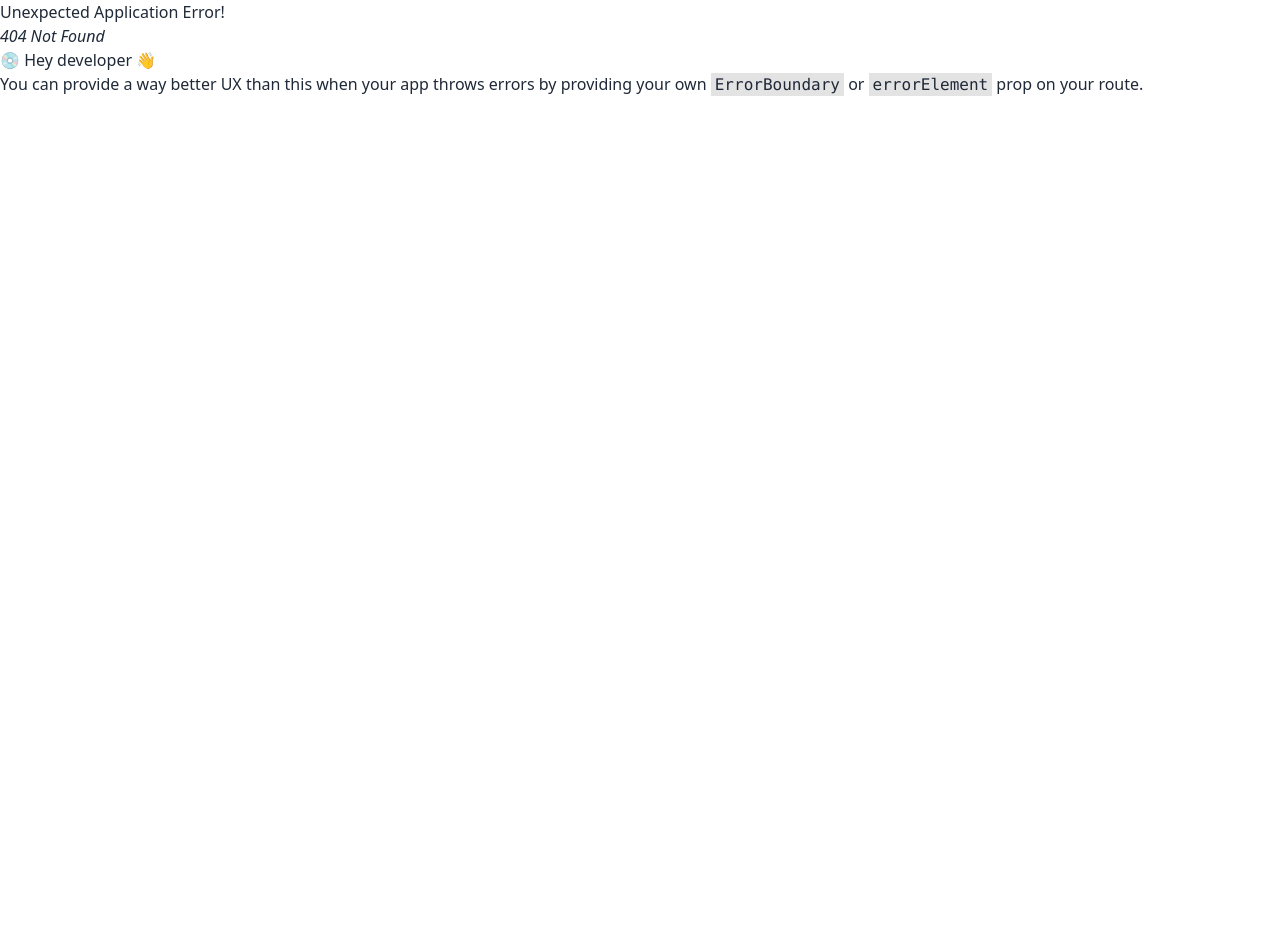
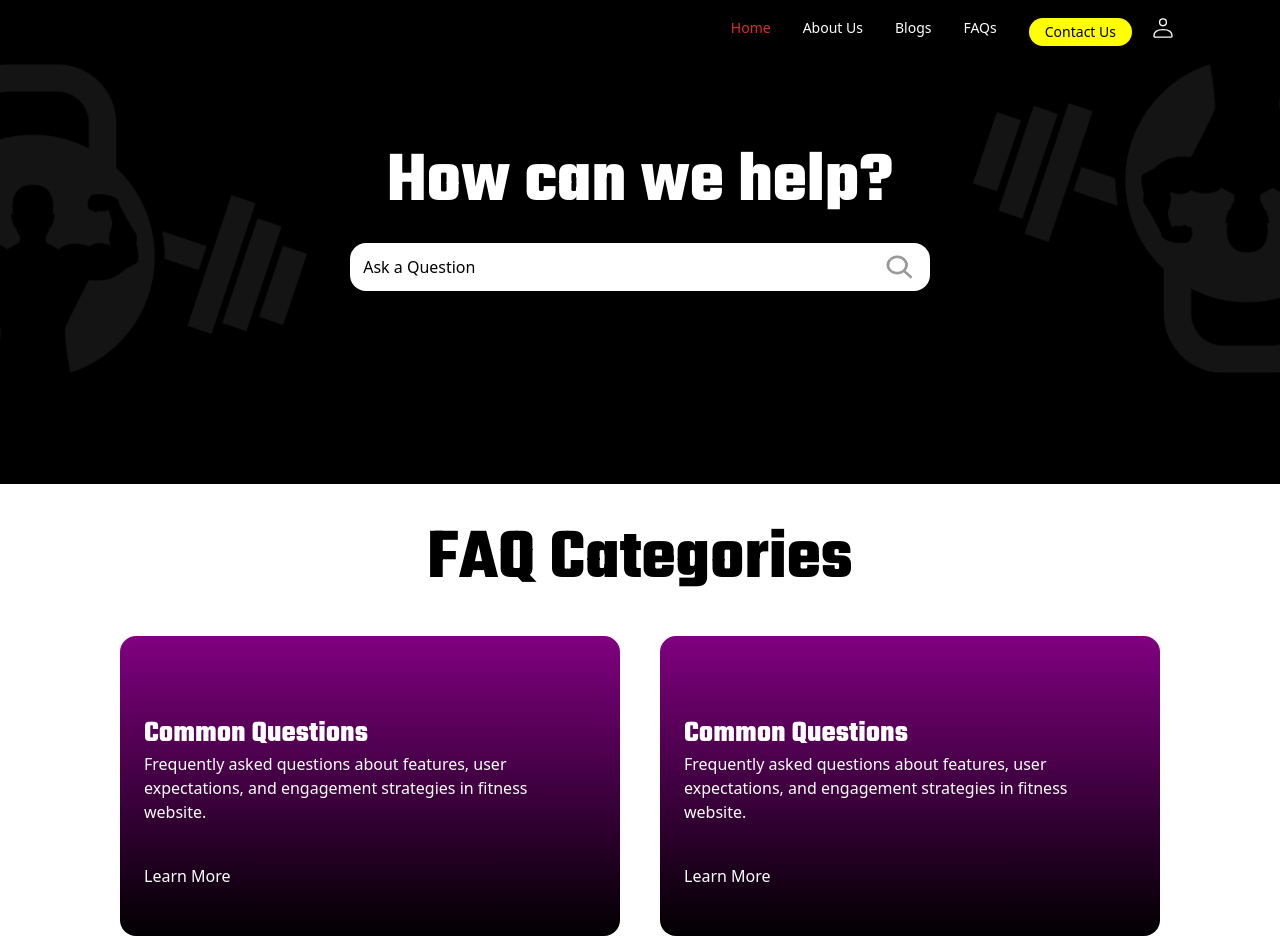
Before and after one commit to Israt85/new-fitness-website, a React (Vite) app: page /home/faq in a window 1280 px wide. Before the commit this address had no page. Shown: the top 952 px of the page. Before the commit the page ends 800 px from the top, so only its background shows below. Built offline with nearby package versions, Linux system fonts and the light colour scheme.

Commit message:
added general faq section

```diff
--- /dev/null
+++ b/src/Pages/FAQ/FAQ.jsx
@@ -0,0 +1,16 @@
+import React from 'react';
+import FaqBanner from './FaqBanner';
+import FaqCatergories from './FaqCatergories';
+import GeneralFaq from './GeneralFaq';
+
+const FAQ = () => {
+    return (
+        <div className='bg-base-100'>
+            <FaqBanner></FaqBanner>
+            <FaqCatergories></FaqCatergories>
+            <GeneralFaq></GeneralFaq>
+        </div>
+    );
+};
+
+export default FAQ;
--- /dev/null
+++ b/src/Pages/FAQ/FaqBanner.jsx
@@ -0,0 +1,33 @@
+import React from 'react';
+import imgleft from '../../assets/FaqsideImg.png'
+import imgright from '../../assets/FaqsideImg1.png'
+
+const FaqBanner = () => {
+    return (
+        <div className='w-full -mt-20 h-[500px] bg-black'>
+            <div className='flex items-center pt-20'>
+                <div>
+                    <img src={imgleft} alt="" />
+                </div>
+                <div className='w-[700px] font-teko font-bold text-white text-center'>
+<p className='text-7xl'>How can we help?</p>
+<div className='relative mt-6'>
+    <input className='w-[580px] py-3 rounded-2xl' type="text" />
+    <div className='absolute font-normal font-sans text-slate-400 w-[550px] my-3 items-center flex justify-between top-0 left-14'>
+        <p className='text-black'> Ask a Question</p>
+        <svg width="27" height="24" viewBox="0 0 27 24" fill="none" xmlns="http://www.w3.org/2000/svg">
+<path d="M26 21.8494L19.0167 15.704C20.6948 13.9312 21.5316 11.6572 21.3531 9.35518C21.1745 7.05317 19.9943 4.90036 18.058 3.3446C16.1216 1.78884 13.5782 0.949902 10.9569 1.00232C8.33559 1.05473 5.83814 1.99446 3.9841 3.62601C2.13007 5.25756 1.06219 7.45532 1.00263 9.76209C0.94307 12.0689 1.89641 14.307 3.66432 16.011C5.43223 17.715 7.8786 18.7536 10.4945 18.9107C13.1104 19.0678 15.6945 18.3314 17.7091 16.8547L24.6925 23L26 21.8494ZM2.88247 9.98021C2.88247 8.53173 3.37056 7.11578 4.28503 5.91141C5.1995 4.70705 6.49927 3.76836 8.01997 3.21405C9.54067 2.65974 11.214 2.51471 12.8284 2.7973C14.4428 3.07988 15.9256 3.77739 17.0895 4.80162C18.2534 5.82584 19.0461 7.13079 19.3672 8.55144C19.6883 9.97208 19.5235 11.4446 18.8936 12.7828C18.2637 14.1211 17.197 15.2649 15.8284 16.0696C14.4598 16.8743 12.8508 17.3038 11.2048 17.3038C8.99832 17.3017 6.88293 16.5294 5.32272 15.1564C3.76252 13.7834 2.88492 11.9219 2.88247 9.98021Z" fill="#979797" stroke="#979797"/>
+</svg>
+
+    </div>
+</div>
+                </div>
+                <div>
+                    <img src={imgright} alt="" />
+                </div>
+            </div>
+        </div>
+    );
+};
+
+export default FaqBanner;
--- /dev/null
+++ b/src/Pages/FAQ/FaqCatergories.jsx
@@ -0,0 +1,41 @@
+import React from 'react';
+
+const FaqCatergories = () => {
+    return (
+        <div className='w-full h-[900px] bg-transparent'>
+            <h1 className='text-center font-teko font-bold mt-10 text-black text-7xl'>FAQ Categories</h1>
+            <div className='flex flex-wrap flex-col justify-center lg:flex-row my-10 gap-10'>
+                <div className='w-[500px]  py-20 text-white rounded-2xl bg-gradient-to-t from-[#000000] to-[#800080]  h-[300px] p-6'>
+                    <p className='text-3xl  font-bold font-teko'>Common Questions</p>
+<p className='w-96'>Frequently asked questions about features,
+user expectations, and engagement strategies in
+fitness website.</p>
+<p className='mt-10'>Learn More</p>
+                </div>
+                <div className='w-[500px]  py-20 text-white rounded-2xl bg-gradient-to-t from-[#000000] to-[#800080]  h-[300px] p-6'>
+                    <p className='text-3xl  font-bold font-teko'>Common Questions</p>
+<p className='w-96'>Frequently asked questions about features,
+user expectations, and engagement strategies in
+fitness website.</p>
+<p className='mt-10'>Learn More</p>
+                </div>
+                <div className='w-[500px]  py-20 text-white rounded-2xl bg-gradient-to-t from-[#000000] to-[#800080]  h-[300px] p-6'>
+                    <p className='text-3xl  font-bold font-teko'>Common Questions</p>
+<p className='w-96'>Frequently asked questions about features,
+user expectations, and engagement strategies in
+fitness website.</p>
+<p className='mt-10'>Learn More</p>
+                </div>
+                <div className='w-[500px]  py-20 text-white rounded-2xl bg-gradient-to-t from-[#000000] to-[#800080]  h-[300px] p-6'>
+                    <p className='text-3xl  font-bold font-teko'>Common Questions</p>
+<p className='w-96'>Frequently asked questions about features,
+user expectations, and engagement strategies in
+fitness website.</p>
+<p className='mt-10'>Learn More</p>
+                </div>
+            </div>
+        </div>
+    );
+};
+
+export default FaqCatergories;
--- /dev/null
+++ b/src/Pages/FAQ/GeneralFaq.jsx
@@ -0,0 +1,40 @@
+import React from 'react';
+
+const GeneralFaq = () => {
+    return (
+        <div className='w-full mb-10 bg-black h-[800px]'>
+            <h2 className='text-7xl font-teko font-bold text-white pt-10 px-14'>Gernal FAQs</h2>
+           <div className='flex justify-center gap-10 items-center'>
+           <div className='w-[700px] h-[500px]'>
+           <div className="collapse collapse-arrow bg-base-200">
+  <input type="radio" name="my-accordion-2" defaultChecked />
+  <div className="collapse-title text-xl font-medium">Click to open this one and close others</div>
+  <div className="collapse-content">
+    <p>hello</p>
+  </div>
+</div>
+<div className="collapse collapse-arrow bg-base-200">
+  <input type="radio" name="my-accordion-2" />
+  <div className="collapse-title text-xl font-medium">Click to open this one and close others</div>
+  <div className="collapse-content">
+    <p>hello</p>
+  </div>
+</div>
+<div className="collapse collapse-arrow bg-base-200">
+  <input type="radio" name="my-accordion-2" />
+  <div className="collapse-title text-xl font-medium">Click to open this one and close others</div>
+  <div className="collapse-content">
+    <p>hello</p>
+  </div>
+</div>
+           </div>
+           <div>
+            <img className='w-[400px] h-[600px]' src="https://s3-alpha-sig.figma.com/img/716e/a97c/8ae9bb256af6446459e7c859c2c56209?Expires=1731888000&Key-Pair-Id=APKAQ4GOSFWCVNEHN3O4&Signature=oKJPwV3~pNJEet49yUmPPgDvNb49xPEXWqYQCB9r5teS3nQlEot6uZy2pmgeNLryio0aTPkjU6Q7UWODIT1mxflM5Xx8qT19v6PYsCnN7TwKeoinBuTMHHWYMmiduRNWdklz3o8JmhrF6Ju0cp7fz1x3eNAjVodlDKPtliiuS8-IDmChmUQ8AncEwLRmZgA9exKWblVbqeOttCwaqSrYV-3WSWpYQjvX3vURzK9Yske~UW5kYWaJVZqw6lsE94MVsLCt6N~a3mbfAkQ1~dum70fXf85ROdkPW4VUPvkiIqJ5aod2JRYVbxcW-1gKNwq2K85dWCznGxxHyKGYDnKEAA__" alt="" />
+           </div>
+           </div>
+
+        </div>
+    );
+};
+
+export default GeneralFaq;
--- a/src/Routes/Routes.jsx
+++ b/src/Routes/Routes.jsx
@@ -6,6 +6,7 @@ import Home from "../Pages/Home/Home";
 import AboutUs from "../Pages/AboutUs/AboutUs";
 import Contact1 from "../Pages/Contact/Contact1";
 import Blog from "../Pages/Blog/Blog";
+import FAQ from "../Pages/FAQ/FAQ";
 
 
 const Router = createBrowserRouter([
@@ -28,6 +29,10 @@ const Router = createBrowserRouter([
         {
           path:'blog',
           element:<Blog></Blog>
+        },
+        {
+          path:'faq',
+          element: <FAQ></FAQ>
         }
        ]
     },
--- a/src/Shared/Navbar/Navbar.jsx
+++ b/src/Shared/Navbar/Navbar.jsx
@@ -10,7 +10,7 @@ const Navbar = () => {
     isActive ? 'mx-4 text-[#D32F2F]' : 'mx-4'
   }>About Us</NavLink>
     <NavLink to='blog' className='mx-4'>Blogs</NavLink>
-    <NavLink className='mx-4'>FAQs</NavLink>
+    <NavLink to='faq' className='mx-4'>FAQs</NavLink>
     <NavLink to='contact' className='mx-4 px-4 py-1 text-black rounded-full bg-[#FFFF00]'>Contact Us</NavLink>
     </>
     return (
```
Also changed, not shown: src/assets/FaqsideImg.png (added), src/assets/FaqsideImg1.png (added).
